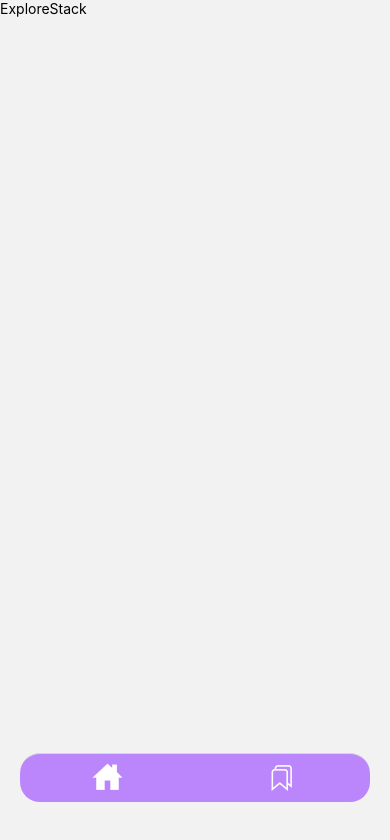
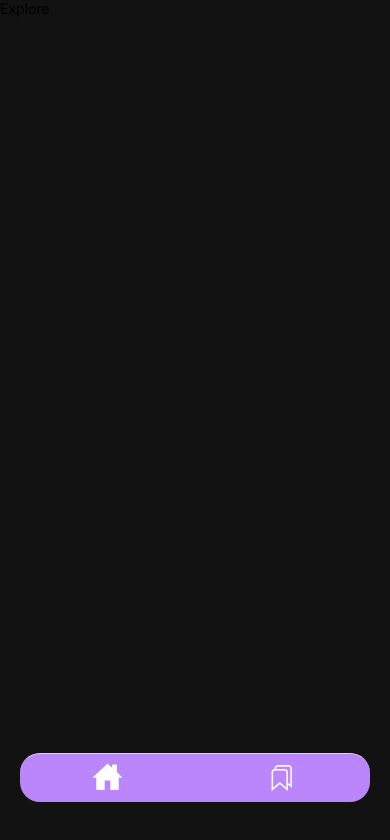
Before and after one commit to odedAtias/Movix, a React Native app: screen /BottomTab in a window 390 px wide. Shown: the top 840 px of the page. Built offline with nearby package versions, Linux system fonts and the light colour scheme.

Commit message:
Adding Stack navigator to the explore scenario

```diff
--- a/App.js
+++ b/App.js
@@ -35,7 +35,7 @@ export default function App() {
 	if (loaded)
 		return (
 			<>
-				<StatusBar style='dark' />
+				<StatusBar style='light' />
 				<NavigationContainer>
 					<Stack.Navigator
 						screenOptions={{
--- a/components/navigators/ExploreStack.js
+++ b/components/navigators/ExploreStack.js
@@ -1,16 +1,38 @@
-// RN core components & API imports
-import { StyleSheet, Text, View } from 'react-native';
+// Custom components imports
+import Explore from './../../screens/Explore';
+import AllItems from './../../screens/AllItems';
+import ItemDetails from './../../screens/ItemDetails';
+
+// Navigation Imports
+import { createNativeStackNavigator } from '@react-navigation/native-stack';
+
+// Navigators
+const Stack = createNativeStackNavigator();
+
+// Constants
+import { COLORS } from '../../constants/colors';
 
 // ExploreStack component
-const ExploreStack = () => {
-	return (
-		<View>
-			<Text>ExploreStack</Text>
-		</View>
-	);
-};
-
-// ExploreStack StyleSheet
-const styles = StyleSheet.create({});
+const ExploreStack = () => (
+	<Stack.Navigator
+		screenOptions={{
+			contentStyle: {
+				backgroundColor: COLORS.background,
+			},
+			headerStyle: {
+				backgroundColor: COLORS.background,
+			},
+			headerTintColor: COLORS.onBackground1,
+			headerTitle: '',
+		}}>
+		<Stack.Screen
+			name='Explore'
+			component={Explore}
+			options={{ headerShown: false }}
+		/>
+		<Stack.Screen name='AllItems' component={AllItems} />
+		<Stack.Screen name='ItemDetails' component={ItemDetails} />
+	</Stack.Navigator>
+);
 
 export default ExploreStack;
```
